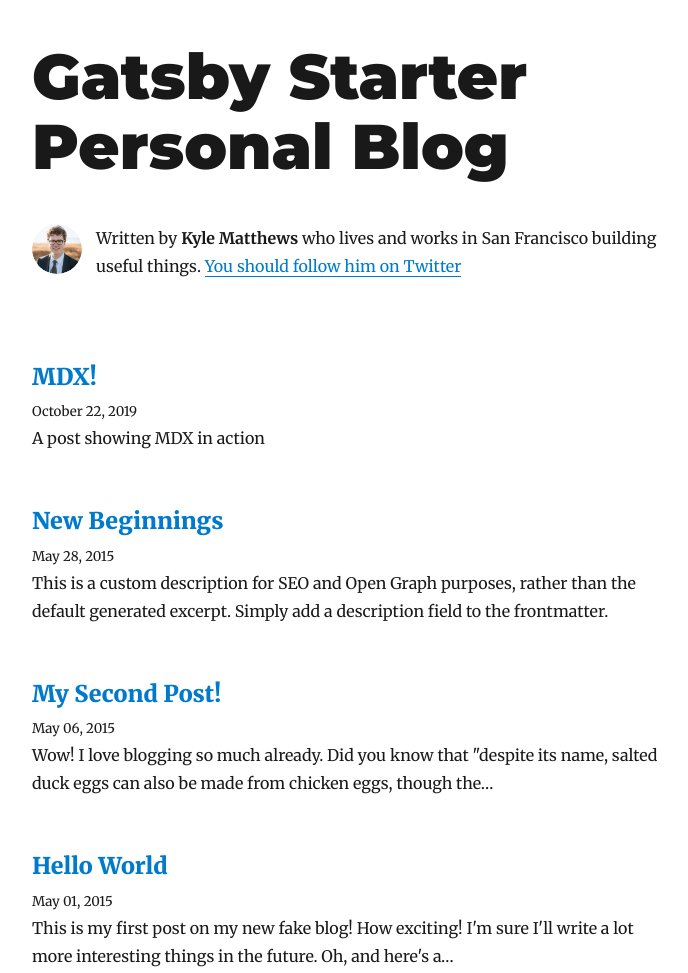
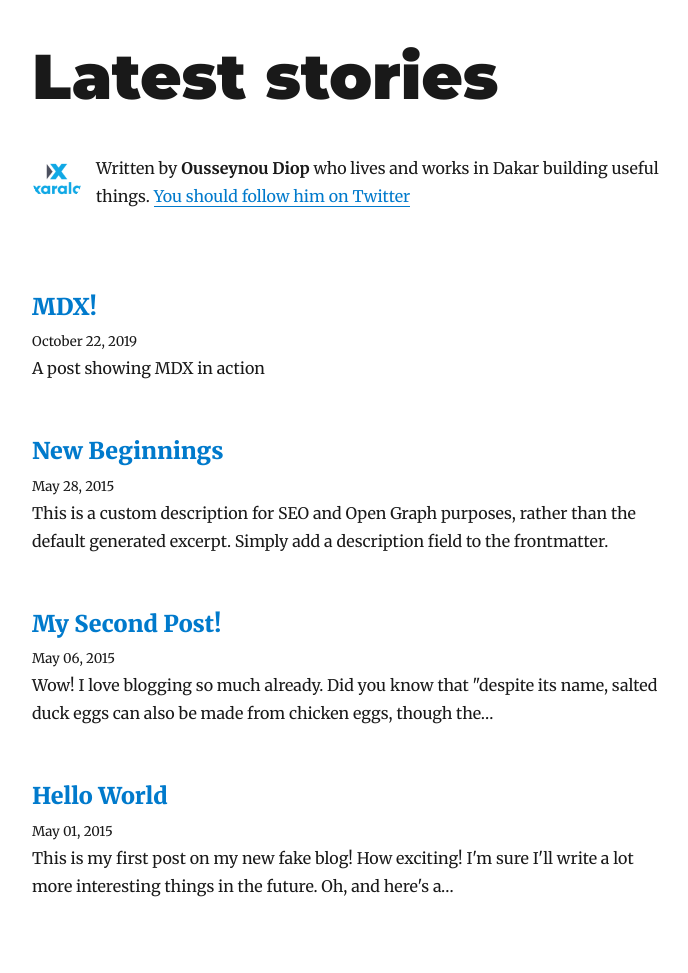
Before and after one commit to xarala221/my-gatsby-blog, a Gatsby site: page /blog/ in a window 1280 px wide. Shown: the top 973 px of the page, without its empty margins (293-981 px from the left). Built offline with nearby package versions, Linux system fonts and the light colour scheme; Gatsby itself is replaced by a stand-in of ours; some packages are replaced by stand-ins of ours.

Commit message:
Customize

```diff
--- a/gatsby-config.js
+++ b/gatsby-config.js
@@ -1,12 +1,12 @@
 module.exports = {
   siteMetadata: {
     // edit below
-    title: `Gatsby Starter Personal Blog`,
-    author: `Kyle Matthews`,
-    description: `A starter personal blog with styled components, dark mode, and Netlify CMS.`,
-    siteUrl: `https://gatsby-starter-blog-demo.netlify.com/`,
+    title: `Latest stories`,
+    author: `Ousseynou Diop`,
+    description: `Software developer.`,
+    siteUrl: `https://ousseynoudiop.com/`,
     social: {
-      twitter: `kylemathews`,
+      twitter: `xarala221`,
     },
   },
   plugins: [
@@ -35,8 +35,7 @@ module.exports = {
       resolve: `gatsby-plugin-mdx`,
       options: {
         extensions: [".mdx", ".md"],
-        gatsbyRemarkPlugins: [
-          {
+        gatsbyRemarkPlugins: [{
             resolve: `gatsby-remark-images`,
             options: {
               maxWidth: 590,
--- a/src/components/bio.js
+++ b/src/components/bio.js
@@ -34,8 +34,8 @@ function Bio() {
               }}
             />
             <p>
-              Written by <strong>{author}</strong> who lives and works in San
-              Francisco building useful things.
+              Written by <strong>{author}</strong> who lives and works in Dakar
+              building useful things.
               {` `}
               <a href={`https://twitter.com/${social.twitter}`}>
                 You should follow him on Twitter
@@ -50,7 +50,7 @@ function Bio() {
 
 const bioQuery = graphql`
   query BioQuery {
-    avatar: file(absolutePath: { regex: "/profile-pic.jpg/" }) {
+    avatar: file(absolutePath: { regex: "/logo.png/" }) {
       childImageSharp {
         fixed(width: 50, height: 50) {
           ...GatsbyImageSharpFixed
```
Also changed, not shown: src/pages/index.js (+14 -14 lines), content/assets/logo.png (added).
